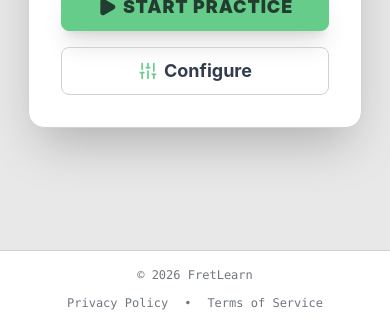
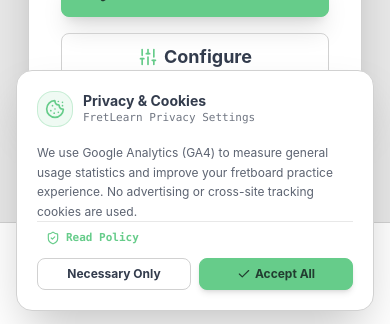
Before and after one commit to capsloco/fretboard_app, a React (Vite) app: page / in a window 390 px wide. Shown: the part 517-841 px from the top of the page. Built offline with nearby package versions, Linux system fonts and the light colour scheme; no server answers.

Commit message:
feat: 🛡️ add daisyUI Cookie Consent Banner and Google Consent Mode v2 integration for GA4/GTM compliance

```diff
--- a/index.html
+++ b/index.html
@@ -6,6 +6,18 @@
         var theme = localStorage.getItem('fretlearn_theme') || 'emerald';
         document.documentElement.setAttribute('data-theme', theme);
       })();
+    </script>
+    <!-- Google Consent Mode v2 Defaults -->
+    <script>
+      window.dataLayer = window.dataLayer || [];
+      function gtag(){dataLayer.push(arguments);}
+      var savedConsent = localStorage.getItem('fretlearn_cookie_consent');
+      gtag('consent', 'default', {
+        'analytics_storage': savedConsent === 'granted' ? 'granted' : 'denied',
+        'ad_storage': 'denied',
+        'ad_user_data': 'denied',
+        'ad_personalization': 'denied'
+      });
     </script>
     <!-- Google Tag Manager -->
     <script>(function(w,d,s,l,i){w[l]=w[l]||[];w[l].push({'gtm.start':
--- a/src/App.jsx
+++ b/src/App.jsx
@@ -7,6 +7,7 @@ import SessionSummary from './components/session/SessionSummary';
 import SessionSettingsModal from './components/ui/SessionSettingsModal';
 import AuthModal from './components/ui/AuthModal';
 import LegalModal from './components/ui/LegalModal';
+import CookieConsentBanner from './components/ui/CookieConsentBanner';
 import { generatePrompt, INSTRUMENT_PRESETS, TUNING_PRESETS } from './lib/fretLogic';
 import { loadCustomInstruments, savePracticeSession, getCurrentUser, loadUserSettings, saveUserSettings, subscribeToAuthChanges } from './lib/supabase';
 import { Play, CheckCircle2, XCircle, Sliders, RotateCcw, Volume2, Eye, EyeOff, Trophy, Sparkles } from 'lucide-react';
@@ -24,6 +25,7 @@ export default function App() {
   const [authModalMode, setAuthModalMode] = useState('normal');
   const [isLegalOpen, setIsLegalOpen] = useState(false);
   const [legalTab, setLegalTab] = useState('privacy');
+  const [isCookieConsentOpen, setIsCookieConsentOpen] = useState(false);
 
   // Session Parameters State
   const [config, setConfig] = useState({
@@ -445,7 +447,7 @@ export default function App() {
       <footer className="footer footer-center p-4 bg-base-100 text-base-content/70 border-t border-base-300 text-xs font-mono">
         <div className="max-w-7xl w-full flex flex-col sm:flex-row items-center justify-between gap-3">
           <div>© {new Date().getFullYear()} FretLearn</div>
-          <div className="flex items-center gap-4">
+          <div className="flex items-center gap-3 sm:gap-4 flex-wrap justify-center">
             <button
               onClick={() => {
                 setLegalTab('privacy');
@@ -464,6 +466,13 @@ export default function App() {
               className="link link-hover hover:text-primary transition-colors"
             >
               Terms of Service
+            </button>
+            <span>•</span>
+            <button
+              onClick={() => setIsCookieConsentOpen(true)}
+              className="link link-hover hover:text-primary transition-colors"
+            >
+              Cookie Preferences
             </button>
           </div>
         </div>
@@ -507,6 +516,16 @@ export default function App() {
         initialTab={legalTab}
       />
 
+      {/* Cookie Consent Banner */}
+      <CookieConsentBanner
+        isOpen={isCookieConsentOpen}
+        onClose={() => setIsCookieConsentOpen(false)}
+        onOpenLegal={() => {
+          setLegalTab('privacy');
+          setIsLegalOpen(true);
+        }}
+      />
+
       {/* Vercel Speed Insights */}
       <SpeedInsights />
     </div>
--- /dev/null
+++ b/src/components/ui/CookieConsentBanner.jsx
@@ -0,0 +1,122 @@
+import React, { useState, useEffect } from 'react';
+import { Cookie, ShieldCheck, Check, X } from 'lucide-react';
+
+export function updateGoogleConsent(isGranted) {
+  if (typeof window !== 'undefined') {
+    window.dataLayer = window.dataLayer || [];
+    function gtag() {
+      window.dataLayer.push(arguments);
+    }
+    gtag('consent', 'update', {
+      analytics_storage: isGranted ? 'granted' : 'denied',
+      ad_storage: 'denied',
+      ad_user_data: 'denied',
+      ad_personalization: 'denied'
+    });
+  }
+}
+
+export default function CookieConsentBanner({ isOpen, onClose, onOpenLegal }) {
+  const [consentStatus, setConsentStatus] = useState(() => {
+    return localStorage.getItem('fretlearn_cookie_consent'); // 'granted' | 'denied' | null
+  });
+
+  const [isVisible, setIsVisible] = useState(false);
+
+  useEffect(() => {
+    if (isOpen) {
+      setIsVisible(true);
+    } else if (consentStatus === null) {
+      // Show banner automatically on first visit after a slight delay
+      const timer = setTimeout(() => setIsVisible(true), 1200);
+      return () => clearTimeout(timer);
+    } else {
+      setIsVisible(false);
+    }
+  }, [consentStatus, isOpen]);
+
+  const handleAccept = () => {
+    localStorage.setItem('fretlearn_cookie_consent', 'granted');
+    setConsentStatus('granted');
+    updateGoogleConsent(true);
+    setIsVisible(false);
+    if (onClose) onClose();
+  };
+
+  const handleDecline = () => {
+    localStorage.setItem('fretlearn_cookie_consent', 'denied');
+    setConsentStatus('denied');
+    updateGoogleConsent(false);
+    setIsVisible(false);
+    if (onClose) onClose();
+  };
+
+  if (!isVisible) return null;
+
+  return (
+    <aside
+      aria-label="Cookie and Privacy Consent Settings"
+      className="fixed bottom-4 left-4 right-4 sm:left-auto sm:right-6 sm:max-w-md z-[90] animate-in fade-in slide-in-from-bottom-4 duration-300"
+    >
+      <div className="card bg-base-100 border border-base-300 shadow-2xl p-5 space-y-4">
+        <div className="flex items-start justify-between gap-3">
+          <div className="flex items-center gap-2.5">
+            <div className="w-9 h-9 rounded-2xl bg-primary/10 border border-primary/30 flex items-center justify-center shrink-0">
+              <Cookie className="w-5 h-5 text-primary" />
+            </div>
+            <div>
+              <h3 className="text-sm font-bold text-base-content flex items-center gap-1.5 m-0 leading-tight">
+                Privacy & Cookies
+              </h3>
+              <p className="text-[11px] font-mono text-base-content/70 m-0">
+                FretLearn Privacy Settings
+              </p>
+            </div>
+          </div>
+
+          {consentStatus !== null && (
+            <button
+              onClick={() => {
+                setIsVisible(false);
+                if (onClose) onClose();
+              }}
+              className="btn btn-xs btn-ghost btn-circle text-base-content/70 hover:text-base-content"
+              aria-label="Close Privacy Banner"
+            >
+              <X className="w-4 h-4" />
+            </button>
+          )}
+        </div>
+
+        <p className="text-xs text-base-content/80 leading-relaxed font-sans m-0">
+          We use Google Analytics (GA4) to measure general usage statistics and improve your fretboard practice experience. No advertising or cross-site tracking cookies are used.
+        </p>
+
+        <div className="flex flex-col sm:flex-row items-stretch sm:items-center justify-between gap-2 pt-1 border-t border-base-200">
+          <button
+            onClick={onOpenLegal}
+            className="btn btn-xs btn-ghost text-primary text-[11px] font-mono justify-start sm:justify-center"
+          >
+            <ShieldCheck className="w-3.5 h-3.5" /> Read Policy
+          </button>
+
+          <div className="flex items-center gap-2">
+            <button
+              onClick={handleDecline}
+              className="btn btn-sm btn-ghost border border-base-300 text-base-content hover:bg-base-200 flex-1 sm:flex-none font-bold text-xs"
+            >
+              Necessary Only
+            </button>
+
+            <button
+              onClick={handleAccept}
+              className="btn btn-sm btn-primary flex-1 sm:flex-none font-bold text-xs gap-1 shadow-md"
+            >
+              <Check className="w-3.5 h-3.5" /> Accept All
+            </button>
+          </div>
+        </div>
+      </div>
+    </aside>
+  );
+}
```
